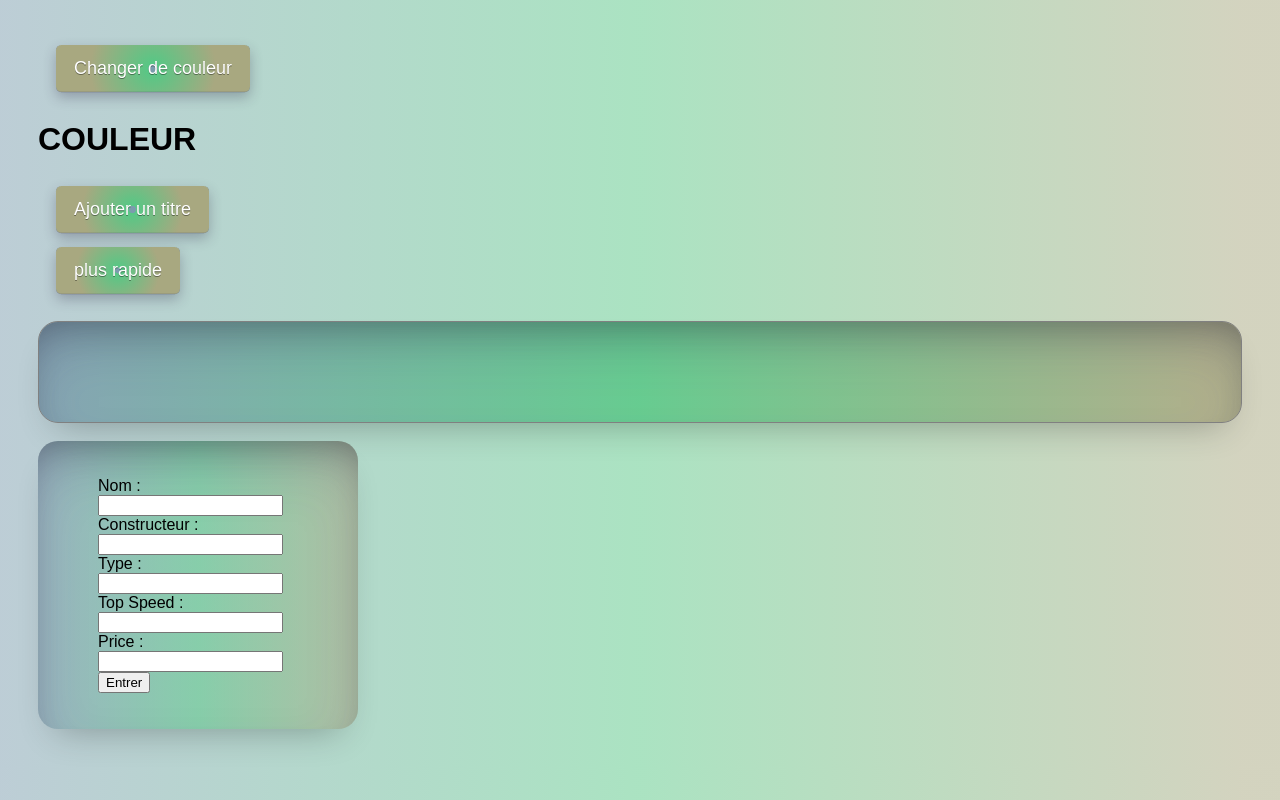
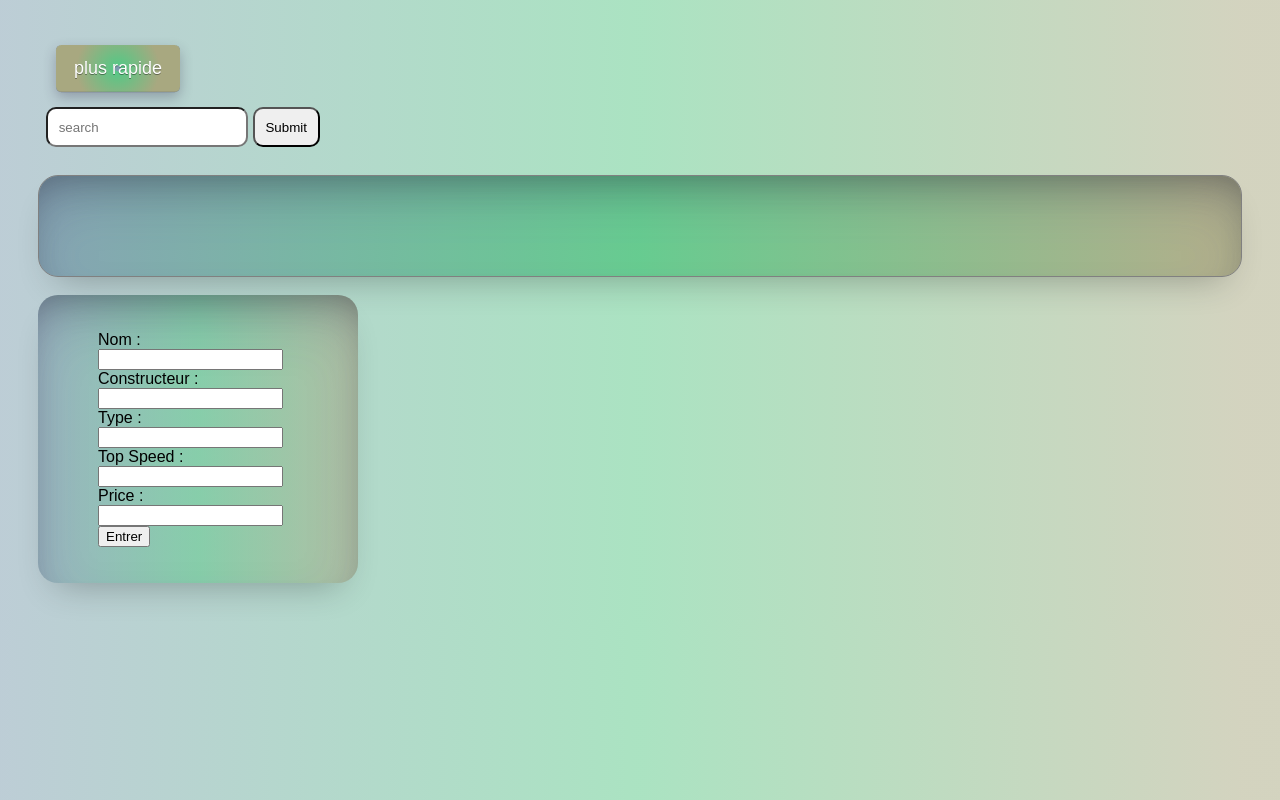
Before and after one commit to 0PetitHibou/Javascript-API-2, a plain HTML site: page exercice.html in a window 1280 px wide. Drawn offline with Linux system fonts and the light colour scheme; no server answers.

Commit message:
search bar

```diff
--- a/CSS/style.css
+++ b/CSS/style.css
@@ -72,4 +72,32 @@ button:active {
   width: 320px;
 }
 
+.search, .searchBtn {
+  padding: 0.8em;
+  border-radius: 10px;
+}
+.search:focus-within{
+  border-color: #4a90e2;
+  box-shadow:
+    0 0 0 4px rgba(74, 144, 226, 0.15),
+    0 0 20px rgba(74, 144, 226, 0.4),
+    inset 0 0 8px rgba(74, 144, 226, 0.2);
+  transform: scale(1.025);
+  background: linear-gradient(135deg, #e9f0ff, #ffffff);
+}
+
+.searchBtn:hover {
+  box-shadow: 0px 0.1em 0.2em rgb(45 35 66 / 40%), 0px 0.4em 0.7em -0.1em rgb(45 35 66 / 30%), inset 0px -0.1em 0px #3b9647;
+  transform: translateY(-0.1em);
+}
+
+.searchBtn:active {
+  background-color: #3b9647;
+  transform: translateY(1px) scale(0.98);
+  box-shadow: 0 2px 6px rgba(0, 0, 0, 0.15);
+}
+.searchBlock {
+  margin: 0.5em;
+}
+
 /*# sourceMappingURL=style.css.map */
--- a/exercice.html
+++ b/exercice.html
@@ -9,12 +9,12 @@
 
 <body>
     <div class="block">
-        <div>
+        <!-- <div>
             <button onclick="colorChange()">Changer de couleur</button>
             <h1>COULEUR</h1>
-        </div>
+        </div> -->
 
-        <button onclick="addTitle()">Ajouter un titre</button>
+        <!-- <button onclick="addTitle()">Ajouter un titre</button> -->
 
         <div class="container"></div>
 
@@ -26,8 +26,15 @@
 
     </div>
 
+    <div class="searchBlock">
+        <input type="search" id="search" placeholder="search" class="search">
+        <input type="submit" onclick="search()" class="searchBtn" >
+    </div>
+
     <div class="table"></div>
     <br>
+
+
 
     <form class="carForm">
         <ul>
--- a/fetch.js
+++ b/fetch.js
@@ -3,7 +3,6 @@ export const myData = async () => {
     try{
         const response = await fetch('http://localhost:8080/cars' , {method : 'GET'}); //wait for the data to arrive
         const output = await response.json();
-        console.log(output);
         return output;
     } catch(error) {
         console.log(error);
--- a/script.js
+++ b/script.js
@@ -7,18 +7,18 @@ newArray.push(data);
 
 
 
-function colorChange() {
-    const toggleColor = document.querySelector("h1");
-    return toggleColor.style.color = "red";
-}
+// function colorChange() {
+//     const toggleColor = document.querySelector("h1");
+//     return toggleColor.style.color = "red";
+// }
 
-function addTitle(){
+// function addTitle(){
 
-    const title = document.querySelector(".container");
-    const h1 = document.createElement("h1");
-    title.appendChild(h1);
-    h1.textContent = "Coucou";
-}
+//     const title = document.querySelector(".container");
+//     const h1 = document.createElement("h1");
+//     title.appendChild(h1);
+//     h1.textContent = "Coucou";
+// }
 
 //-------------------------------------------------------------
 // tableau par json
@@ -64,16 +64,6 @@ export async function display() {
         console.log(error);
       }
     }
-
-    // btn2.onclick = async () => {
-    //   try {
-    //     const response2 = await fetch(`http://localhost:8080/cars?id=${element.id}` , {method : 'PUT'});
-    //     const output2 = await response2.json();
-    //     return output2;
-    //   } catch(error) {
-    //     console.log(error);
-    //   }
-    // }
 
     btn.innerText = "DELETE";
     btn2.innerText = "EDIT";
@@ -167,7 +157,7 @@ export function carSubmit(id){
   const data = {title ,manufacturer ,typ ,price ,speed};
 
   editData(data, id);
-  location.reload();
+  // location.reload();
 }
 
 export function editData(data, id) {
@@ -182,22 +172,43 @@ export function editData(data, id) {
 }
 
 
+// ----------------------------------------------------------------------------------SEARCH
+
+
+export async function search() {
+  let search = document.querySelector("#search").value;
+     const text = document.querySelector(".table");
+
+  text.innerHTML = " ";
+
+  data.forEach(element => {
+    let carTitle = element.title ;
+    search = search.replace(/\s+/g, '').toLowerCase();
+    carTitle = carTitle.replace(/\s+/g, '').toLowerCase();
+
+    if(search === carTitle) {
+
+      text.innerHTML +=
+        `<div>
+          <p>${element.title}</p>
+          <p>${element.manufacturer}</p>
+          <p>${element.typ}</p>
+          <p>${element.speed} mph</p>
+          <p>${element.price} $</p>
+        </div>`;
+
+    }
+  })
+}
 
 
 
-
-
-
-
-
-
-
-
-
-window.colorChange = colorChange;
-window.addTitle = addTitle;
+// window.colorChange = colorChange;
+// window.addTitle = addTitle;
 window.display = display;
 window.sorting = sorting;
 window.displayName = displayName;
 window.carSubmit = carSubmit;
+window.search = search;
+
 display();
```
